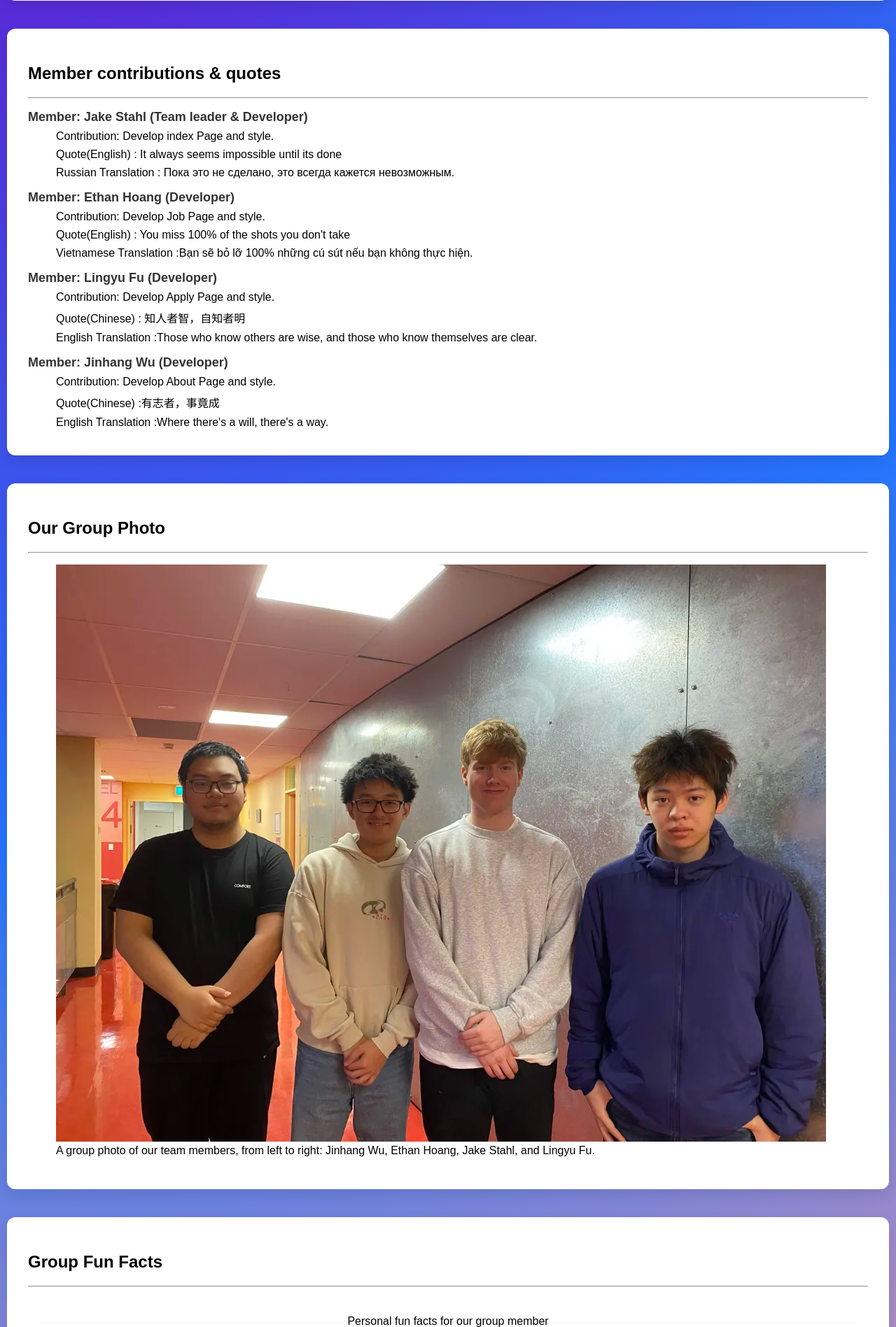
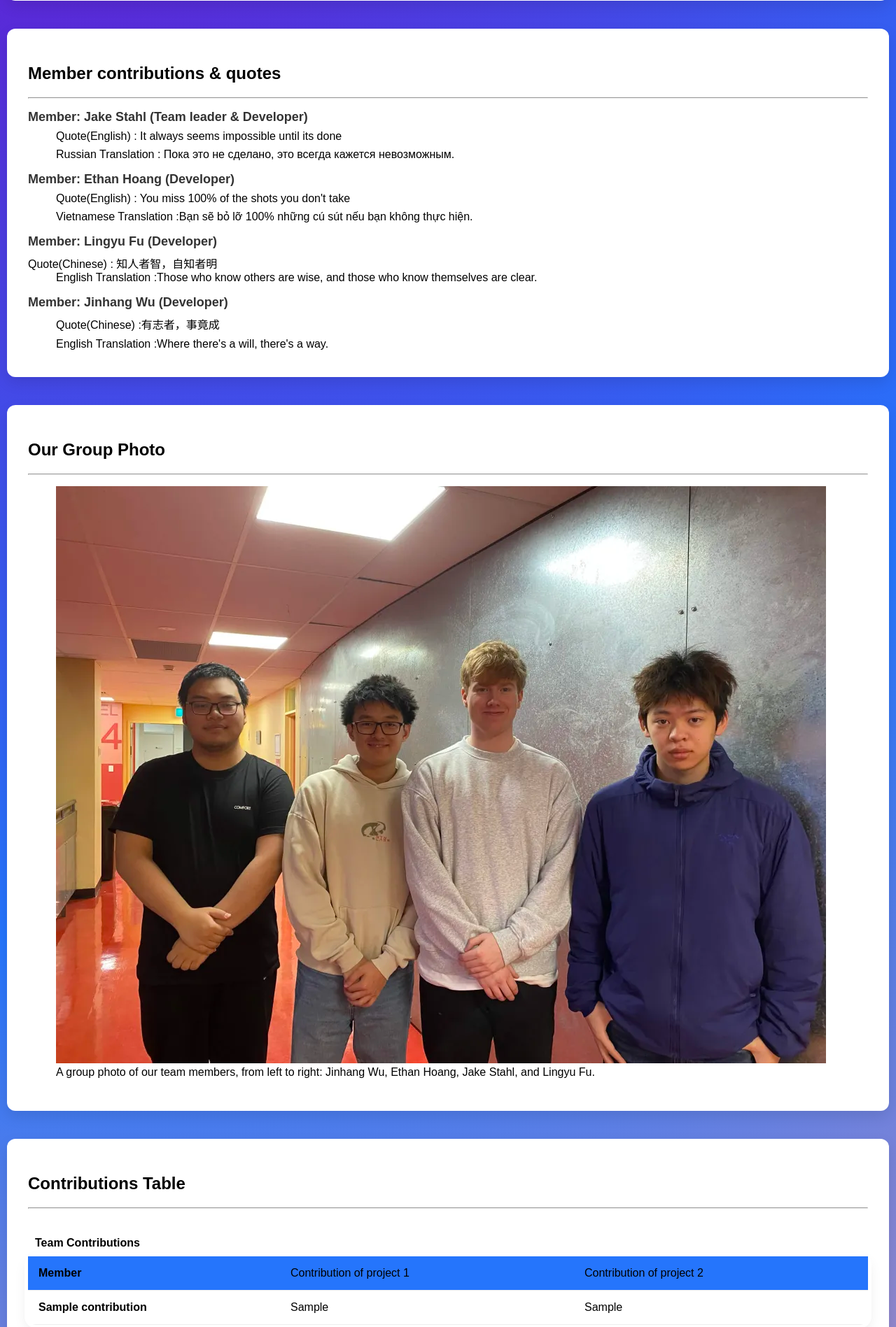
Before and after one commit to JakeStahlUNI/COS10026_WebTech_TeamProject, a PHP site: page /About.php in a window 1280 px wide. Shown: the part 436-2333 px from the top of the page at 70% size. Run offline with PHP 8.4, Linux system fonts and the light colour scheme; tables that the repository leaves empty hold one stand-in row (values such as "Sample post").

Commit message:
Create about table and update about.php

```diff
--- a/About.php
+++ b/About.php
@@ -33,28 +33,24 @@
     <dl>
 
         <dt>Member: Jake Stahl (Team leader & Developer)</dt>
-        <dd>Contribution: Develop index Page and style.</dd>
         <dd>Quote(English) : It always seems impossible until its done</dd>
         <dd>Russian Translation : Пока это не сделано, это всегда кажется невозможным.</dd>
     </dl>
     <dl>
 
         <dt>Member: Ethan Hoang (Developer)</dt>
-        <dd>Contribution: Develop Job Page and style.</dd>
         <dd>Quote(English) :  You miss 100% of the shots you don't take</dd>
         <dd>Vietnamese Translation :Bạn sẽ bỏ lỡ 100% những cú sút nếu bạn không thực hiện.</dd>
     </dl>
     <dl>
 
         <dt>Member: Lingyu Fu (Developer)</dt>
-        <dd>Contribution: Develop Apply Page and style.</dd>
-        <dd>Quote(Chinese) : 知人者智，自知者明</dd>
+        <dd></dd>Quote(Chinese) : 知人者智，自知者明</dd>
         <dd>English Translation :Those who know others are wise, and those who know themselves are clear.</dd>
     </dl>
     <dl>
 
         <dt>Member: Jinhang Wu (Developer)</dt>
-        <dd>Contribution: Develop About Page and style.</dd>
         <dd>Quote(Chinese) :有志者，事竟成</dd>
         <dd>English Translation :Where there's a will, there's a way.</dd>
     </dl>
@@ -70,6 +66,52 @@
         </figcaption>
     </figure>
 </div>
+
+<div class="about">
+    <h2>Contributions Table</h2>
+    <hr>
+
+<?php
+require_once "settings.php";
+$dbconn = mysqli_connect($host,$user,$pwd,$sql_db);
+
+
+
+if (!$dbconn) {
+    die('connect fail' . mysqli_connect_error());
+}
+
+    $sql = "SELECT * FROM contributions";
+    $result = mysqli_query($dbconn, $sql);
+
+if ($result && mysqli_num_rows($result) > 0) {
+    echo "<table class='aboutTable'>";
+    echo "<caption>Team Contributions</caption>";
+    echo "<thead>";
+    echo "<tr><td style='pointer-events: none;'>Member</td><td style='pointer-events: none;'>Contribution of project 1</td><td style='pointer-events: none;'>Contribution of project 2</td></tr>";
+    echo "</thead>";
+    echo "<tbody>";
+while ($row = mysqli_fetch_assoc($result)) {
+    echo "<tr>";
+    echo "<td>" . $row['member_name'] . "</td>";
+    echo "<td>" . $row['contribution_project1'] . "</td>";
+    echo "<td>" . $row['contribution_project2'] . "</td>";
+    echo "</tr>";
+}
+    echo "</tbody>";
+    echo "</table>";
+} else {
+    echo "No matching contributions table.";
+}
+
+mysqli_close($dbconn);
+?>
+</div>
+
+
+
+
+
 
 <div class="about">
     <h2>Group Fun Facts</h2>
@@ -113,7 +155,7 @@
     </table>
 </div>
 
-<footer class="about">
+<div class="about">
     <h2>Acknowledgement of Country</h2>
     <div class="footerLink">
         <div style="margin-right: 20px;">
@@ -127,7 +169,7 @@
 
         </div>
     </div>
-</footer>
+</div>
 
 
 <?php include 'footer.inc'; ?>
--- a/Styles/Index.css
+++ b/Styles/Index.css
@@ -220,3 +220,11 @@ tr:hover td {
   justify-content: space-between;
   align-items: center;
 }
+
+
+.aboutTable caption {
+    text-align: left;
+    font-weight: bold;
+    margin-bottom: 10px;
+    margin-left: 10px;
+}
```
Also changed, not shown: Styles/apply.css (+1 -91 lines), Styles/header&footer.css (+7 -0 lines).
